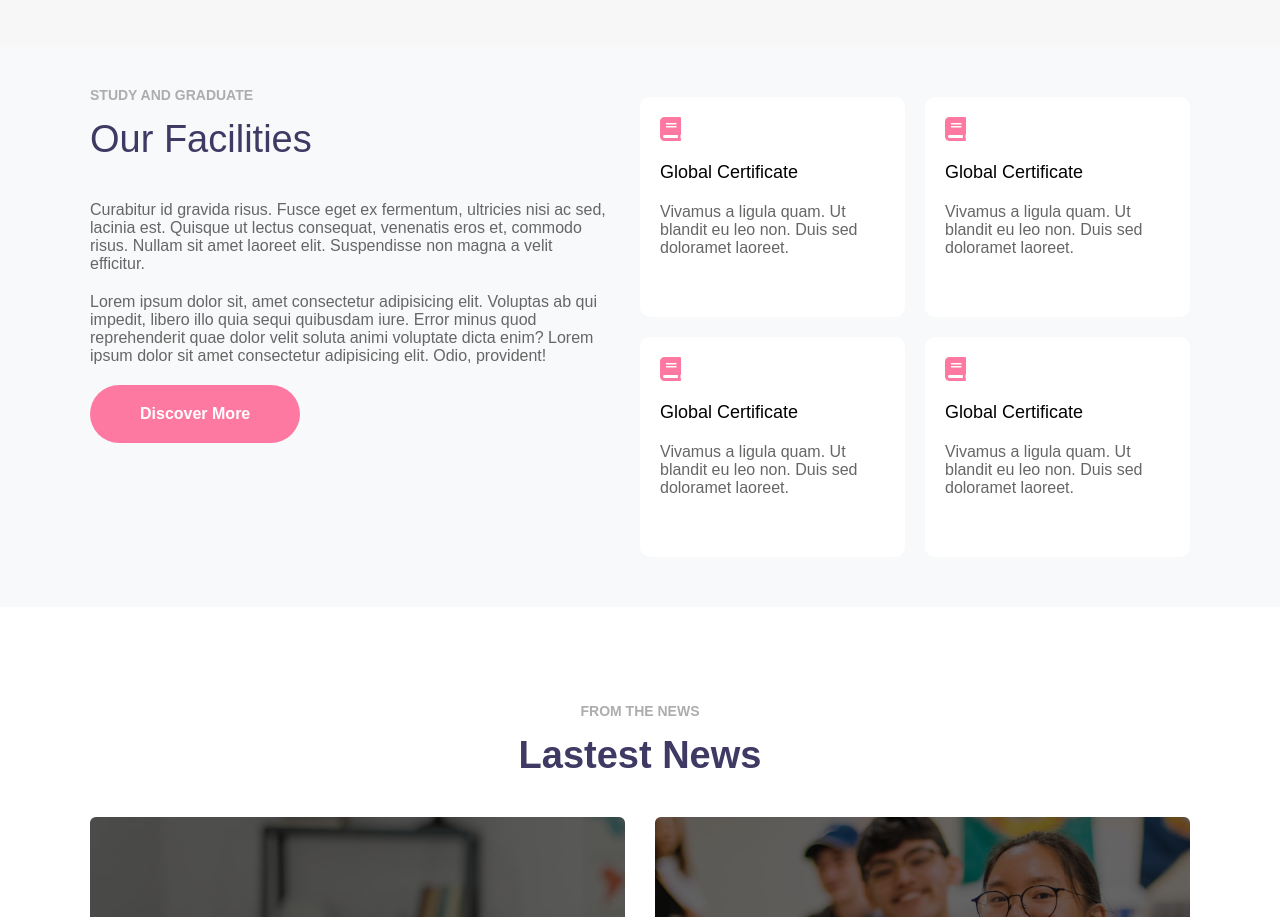
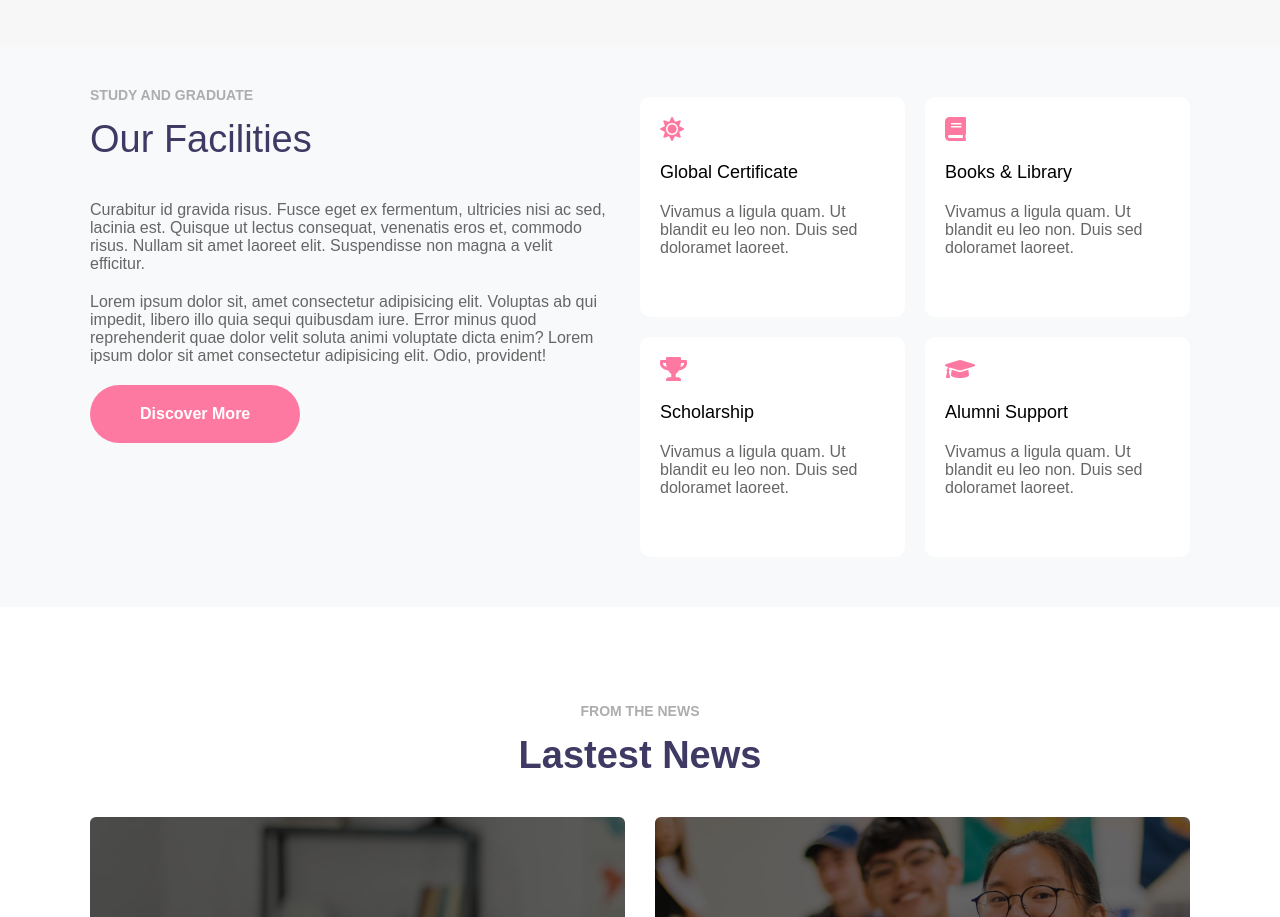
Before and after one commit to tri1210/study-course, a website: page index.html in a window 1280 px wide. Shown: the part 1543-2460 px from the top of the page. Drawn offline with Linux system fonts and the light colour scheme.

Commit message:
update icon

```diff
--- a/index.html
+++ b/index.html
@@ -216,7 +216,7 @@
                 <div class="row flex">
                     <div class="card">
                         <div class="content">
-                            <a href=""><i class="fas fa-book"></i></a>
+                            <a href=""><i class="fas fa-sun"></i></i></a>
                             <h2>Global Certificate</h2>
                             <p>Vivamus a ligula quam. Ut blandit eu leo non. Duis sed doloramet laoreet.</p>
                         </div>
@@ -224,21 +224,21 @@
                     <div class="card">
                         <div class="content">
                             <a href=""><i class="fas fa-book"></i></a>
-                            <h2>Global Certificate</h2>
+                            <h2>Books & Library</h2>
                             <p>Vivamus a ligula quam. Ut blandit eu leo non. Duis sed doloramet laoreet.</p>
                         </div>
                     </div>
                     <div class="card">
                         <div class="content">
-                            <a href=""><i class="fas fa-book"></i></a>
-                            <h2>Global Certificate</h2>
+                            <a href=""><i class="fas fa-trophy"></i></a>
+                            <h2>Scholarship</h2>
                             <p>Vivamus a ligula quam. Ut blandit eu leo non. Duis sed doloramet laoreet.</p>
                         </div>
                     </div>
                     <div class="card">
                         <div class="content">
-                            <a href=""><i class="fas fa-book"></i></a>
-                            <h2>Global Certificate</h2>
+                            <a href=""><i class="fas fa-graduation-cap"></i></a>
+                            <h2>Alumni Support</h2>
                             <p>Vivamus a ligula quam. Ut blandit eu leo non. Duis sed doloramet laoreet.</p>
                         </div>
                     </div>
```
